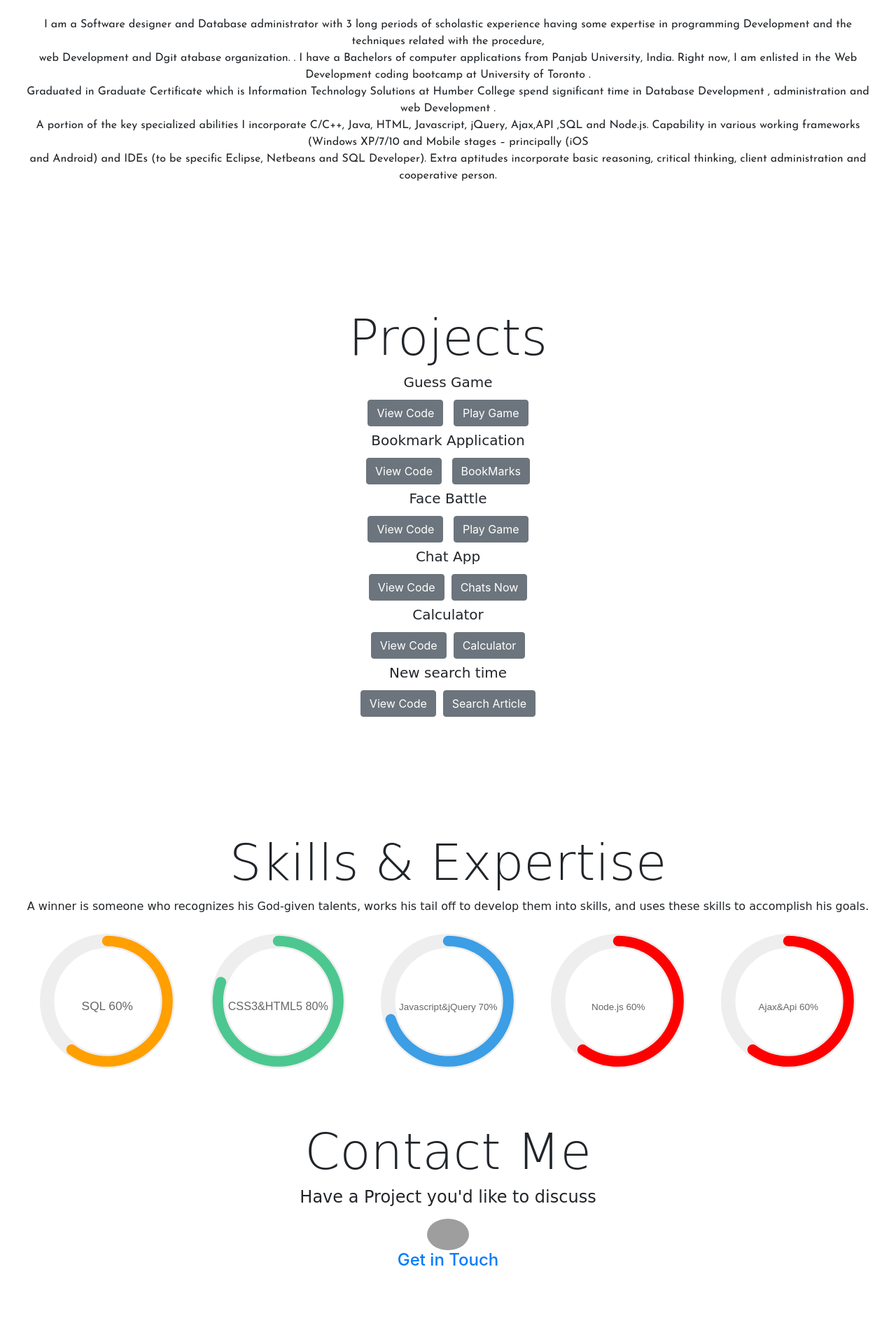
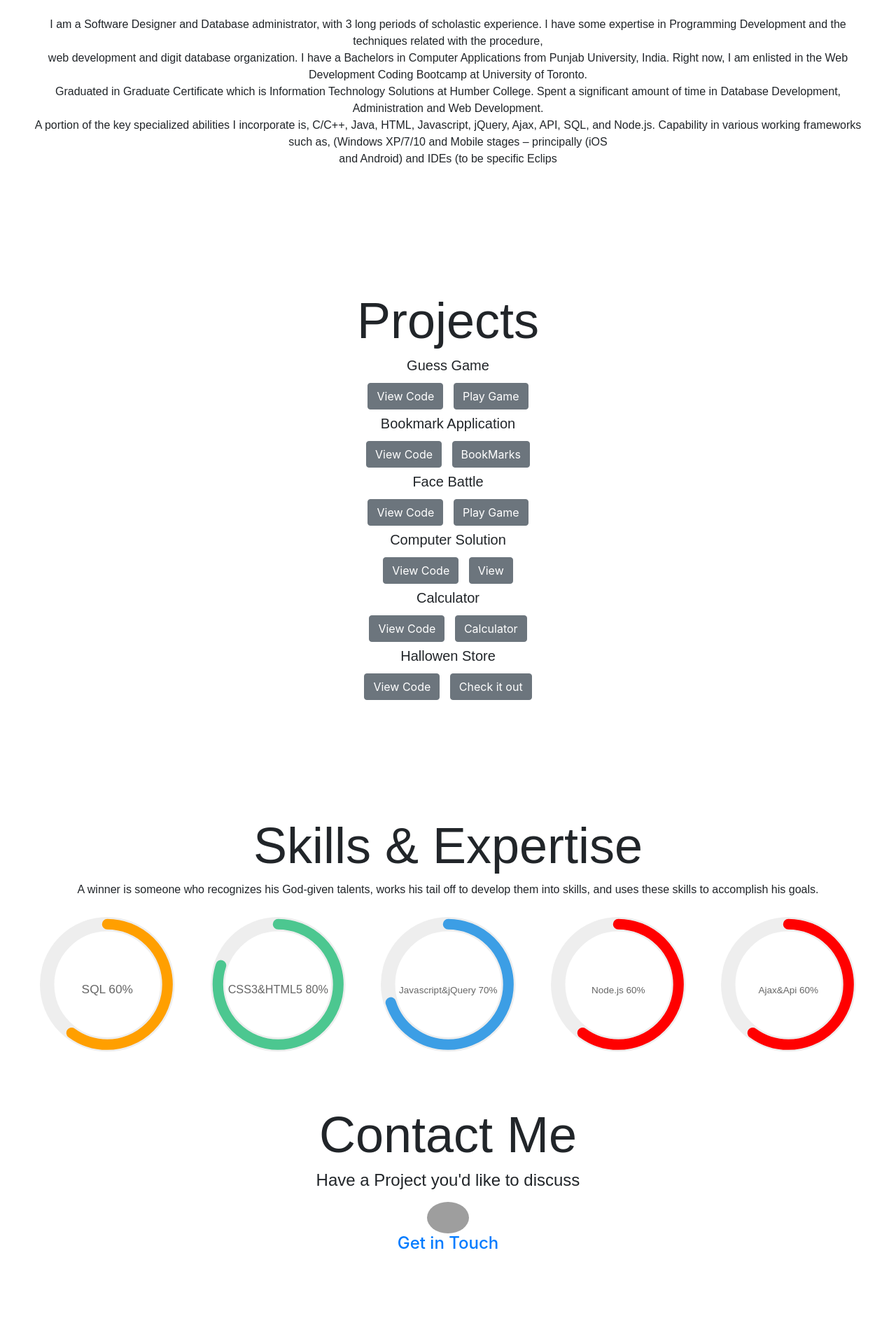
Before and after one commit to anil093/Anil-s-Portfolio, a PHP site: page / in a window 1280 px wide. Shown: the part 1159-3079 px from the top of the page at 70% size. Run offline with PHP 8.4, Linux system fonts and the light colour scheme; some libraries are stand-ins or nearby versions; grey boxes are pictures that could not be loaded.

Commit message:
files added

```diff
--- a/index.html
+++ b/index.html
@@ -48,7 +48,7 @@
 
               <div class="jumbotron text-center heading">
                     <h1 class="display-3 animated rollIn">I'm Anil kumar</h1>
-                    <p class="lead">25 years Old Young Enthusiastic Fun Living and Music Lover Full Stack Developer, Living in Toronto, CA.</p>
+                    <p class="lead">25 years Old, Young ,enthusiastic, fun ,Loving and a music Lover, Full Stack Developer, Living in Toronto, CA.</p>
                     <hr class="my-4">
                     <p></p>
                     <p class="lead">
@@ -65,11 +65,12 @@
                         <h1 class="display-3">About me</h1>
                         <img src="https://pbs.twimg.com/profile_images/1007776105464393729/tPnD7IhM_400x400.jpg" class="fluid">
 
-                        <p id="text" class="well"><br>I am a Software designer and Database administrator with 3 long periods of scholastic experience having some expertise in programming Development and the techniques related with the procedure,
-                          <br> web Development and Dgit atabase organization. . I have a Bachelors of computer applications from Panjab University, India. Right now, I am enlisted in the Web Development coding bootcamp at University of Toronto .
-                           <br>Graduated in Graduate Certificate which is Information Technology Solutions at Humber College spend significant time in Database Development , administration and web Development .
-                           <br>A portion of the key specialized abilities I incorporate C/C++, Java, HTML, Javascript, jQuery, Ajax,API ,SQL and Node.js. Capability in various working frameworks (Windows XP/7/10 and Mobile stages – principally (iOS
-                           <br>and Android) and IDEs (to be specific Eclipse, Netbeans and SQL Developer). Extra aptitudes incorporate basic reasoning, critical thinking, client administration and cooperative person.
+                        <p id="text" class="well"><br>I am a Software Designer and Database administrator, with 3 long periods of scholastic experience. I have some expertise in Programming Development and the techniques related with the procedure,
+                         <br> web development and digit database organization. I have a Bachelors in Computer Applications from Punjab University, India. Right now, I am enlisted in the Web Development Coding Bootcamp at University of Toronto.
+                          <br>Graduated in Graduate Certificate which is Information Technology Solutions at Humber College. Spent a significant amount of time in Database Development, Administration and Web Development.
+                          <br>A portion of the key specialized abilities I incorporate is, C/C++, Java, HTML, Javascript, jQuery, Ajax, API, SQL, and Node.js. Capability in various working frameworks such as, (Windows XP/7/10 and Mobile stages – principally (iOS
+                          <br>and Android) and IDEs (to be specific Eclips
+                          <br>
                                         </p>
 
                       </div>
@@ -91,9 +92,15 @@
                        <a href="https://github.com/mliu0506/group-project-1"><button type="button"class=" btn btn-secondary">View Code</button></a>
                        <a href="https://mliu0506.github.io/group-project-1/"><button type="button" class=" btn btn-secondary">Play Game</button></a>
 
-                        <h5> <P class="adjust">Chat App</P></h5><button type="button" href="https://github.com/anil093/Hangman-Game"class="btn btn-secondary">View Code</button><button type="button" class="btn btn-secondary">Chats Now</button>
-                        <h5> <p class="adjust">Calculator</p></h5><button type="button" href="https://github.com/anil093/Hangman-Game"class=" btn btn-secondary">View Code</button><button type="button" class="btn btn-secondary">Calculator</button>
-                        <h5>  <p class="adjust">New search time</p></h5><button type="button" href="https://github.com/anil093/Hangman-Game"class=" btn btn-secondary">View Code</button><button type="button" class="btn btn-secondary">Search Article</button>
+                        <h5> <P class="adjust">Computer Solution</P></h5><button type="button" href="https://github.com/anil093/Computer-solutions"class="btn btn-secondary">View Code</button>
+                        <button type="button" href="https://anil093.github.io/Computer-solutions/." class="btn btn-secondary">View</button>
+
+                        <h5> <p class="adjust">Calculator</p></h5><button type="button" href="https://github.com/anil093/Computer-solutions"class=" btn btn-secondary">View Code</button>
+                        <button type="button" class="btn btn-secondary">Calculator</button>
+
+                        <h5>  <p class="adjust">Hallowen Store</p></h5><button type="button" href="https://github.com/anil093/Hallowen-store"class=" btn btn-secondary">View Code</button>
+                        <button type="button" href="https://anil093.github.io/Hallowen-store/."class="btn btn-secondary">Check it out</button>
+
                         </div>
 
                   </section>
@@ -225,6 +232,7 @@
                          <a href="https://www.facebook.com/profile.php?id=100001240370457">   <img src="https://image.freepik.com/free-icon/facebook-logo-button_318-84980.jpg"  class="img-fluid" alt="Responsive image" width="40px" height="60px"></a>
                          <a href="https://www.instagram.com/anil_093/?hl=en">  <img src="https://image.freepik.com/free-icon/instagram-logo_318-84939.jpg" class="img-fluid" alt="Responsive image"width="40px" height="40px"> </a>
                         <a href="https://www.linkedin.com/in/anil-kumar-004b8711a/">   <img src="https://image.freepik.com/free-icon/linkedin-logo-ios-7-interface-symbol_318-33633.jpg" class="img-fluid" alt="Responsive image"width="38px" height="38px"></a>
+                        <a href="https://twitter.com/">   <img src="https://image.freepik.com/free-icon/twitter-logo_318-40209.jpg" class="img-fluid" alt="Responsive image"width="38px" height="38px"></a>
                     </div>
 
                     <footer class="text-center">
@@ -246,7 +254,7 @@
   var target = $($(this).attr('href'));
   if(target.length){
     var scrollTo = target.offset().top;
-    $('body, html').animate({scrollTop: scrollTo+'px'}, 800);
+    $('body, html').animate({scrollTop: scrollTo+'px'}, 400);
   }
 });
 
--- a/style.css
+++ b/style.css
@@ -89,16 +89,16 @@ flex-wrapper {
       margin:100px;
   }
 #text{
-  font-family: 'Josefin Sans', sans-serif;
+  font-family: 'Nanum Gothic', sans-serif;
 }
 .lead{
-  font-family: 'Marck Script', cursive;
+  font-family: 'Nanum Gothic', sans-serif;
 }
 h1{
-  font-family: 'Covered By Your Grace', cursive;
+  font-family: 'Nanum Gothic', sans-serif;
 }
 p{
-  font-family: 'Marck Script', cursive;
+  font-family: 'Nanum Gothic', sans-serif;
 }
 img{
   border-radius: 50%;
```
